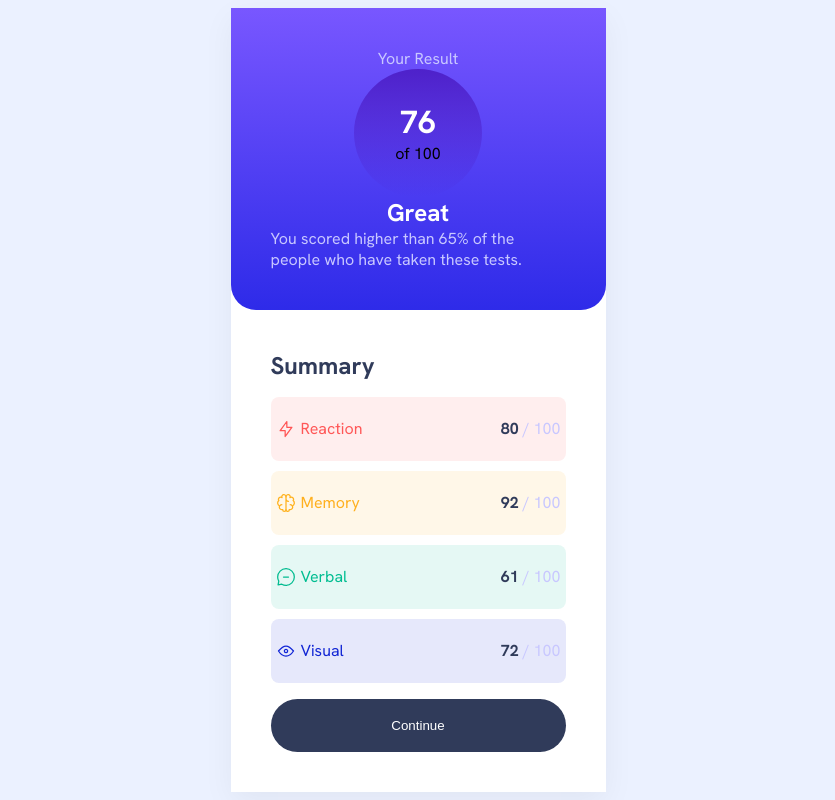
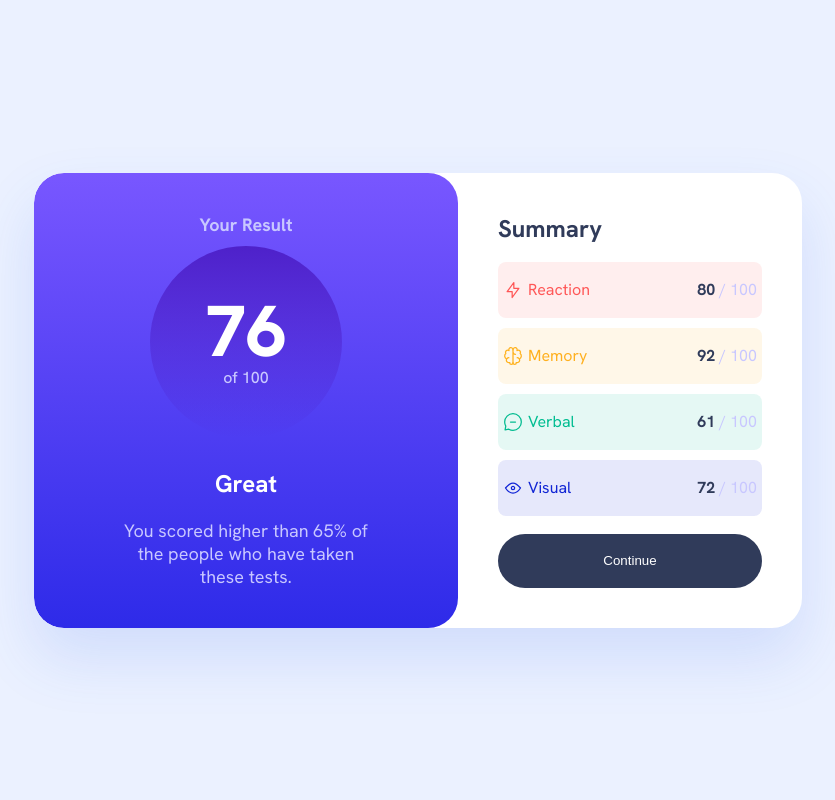
Before and after one commit to OpBlair/Web_Dev, a PHP site: page / in a window 1280 px wide. Shown: the whole page, without its empty margins (222-1057 px from the left). Run offline with PHP 8.4, Linux system fonts and the light colour scheme.

Commit message:
feat: make component fully responsive with tablet and desktop layout

```diff
--- a/results-summary-component/index.html
+++ b/results-summary-component/index.html
@@ -15,7 +15,8 @@
       <div class="result-top">
         <p>Your Result</p>
         <div class="result-item">
-          <p><h1>76</h1> of 100</p>
+          <span class="big-score">76</span>
+          <span class="total-score">of 100</span>
         </div>
         <h2>Great</h2>
       </div>
--- a/results-summary-component/style.css
+++ b/results-summary-component/style.css
@@ -6,19 +6,16 @@
 }
 
 :root{
-    /* Primary */
     --light-red: hsl(0, 100%, 67%);
     --orangey-yellow: hsl(39, 100%, 56%);
     --green-teal: hsl(166, 100%, 37%);
     --cobalt-blue: hsl(234, 85%, 45%);
 
-    /* Gradients */
     --light-slate-blue: hsl(252, 100%, 67%);
     --light-royal-blue: hsl(241, 81%, 54%);
     --violet-blue: hsla(256, 72%, 46%, 1);
     --persian-blue: hsla(241, 72%, 46%, 0);
 
-    /* Neutral */
     --white: hsl(0, 0%, 100%);
     --pale-blue: hsl(221, 100%, 96%);
     --light-lavender: hsl(241, 100%, 89%);
@@ -50,6 +47,8 @@ main {
     background-color: var(--white);
 }
 
+p{ font-size: 18px; }
+
 .result {
     background: linear-gradient(var(--light-slate-blue), var(--light-royal-blue));
     padding: 40px;
@@ -61,6 +60,9 @@ main {
     align-items: center;
     flex-direction: column;
 }
+.result-top p{
+    font-weight: 700;
+}
 .result-item{
     border-radius: 50%;
     background: linear-gradient(var(--violet-blue), var(--persian-blue));
@@ -71,7 +73,21 @@ main {
     align-items: center;
     flex-direction: column;
 }
-.result-top h2, .result-item h1{
+
+.result-item .big-score {
+    color: var(--white);
+    font-size: 3.5rem;
+    font-weight: 800;
+    line-height: 1;
+}
+
+.result-item .total-score {
+    color: var(--light-lavender);
+    font-size: 1rem;
+    font-weight: 500;
+}
+
+.result-top h2 {
     color: var(--white);
 }
 .result p{
@@ -98,7 +114,7 @@ main {
     justify-content: space-between;
     padding: 5px;
     border-radius: 8px;
-    height: 4em;
+    height: 3.5em;
 }
 .result-category{
     display: flex;
@@ -136,3 +152,58 @@ main {
     height: 4em;
     background-color: var(--dark-gray-blue);
 }
+.continue-btn:hover {
+    cursor: pointer;
+    background: linear-gradient(var(--violet-blue), var(--light-royal-blue));
+}
+
+@media (min-width: 768px) {
+    body {
+        padding: 20px;
+    }
+
+    main {
+        min-height: auto;
+        max-width: 768px;
+        flex-direction: row;
+        border-radius: 30px;
+        box-shadow: 0 30px 60px rgba(61, 108, 236, 0.15);
+    }
+
+    .result, #results-summary {
+        flex: 1;
+        display: flex;
+        flex-direction: column;
+    }
+
+    .result {
+        border-radius: 30px;
+        justify-content: space-between;
+        text-align: center;
+        padding: 40px 80px;
+    }
+
+    .result-top h2{
+        margin-top: 20px;
+        margin-bottom: 20px;
+    }
+
+    .result-item {
+        height: 12em;
+        width: 12em;
+        margin: 10px 0;
+    }
+
+    .result-item .big-score {
+        font-size: 4.5rem;
+    }
+
+    #results-summary {
+        justify-content: space-between;
+    }
+
+    #summary-items-list {
+        flex-grow: 1;
+        justify-content: center;
+    }
+}
```
